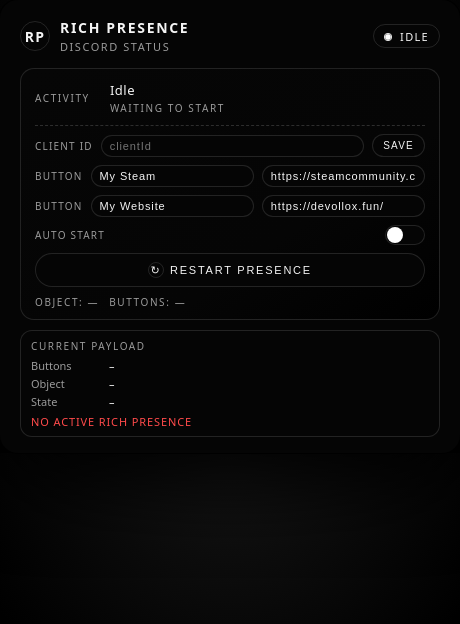
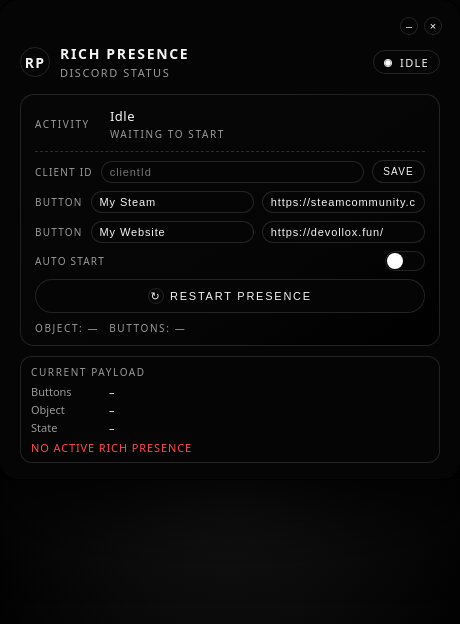
Before and after one commit to Devollox/cosmic-rich-presence, an Electron app: page index.html in a window 460 px wide. Drawn offline with Linux system fonts and the light colour scheme; no server answers.

Commit message:
Update index.html

```diff
--- a/index.html
+++ b/index.html
@@ -315,10 +315,51 @@
 				text-transform: uppercase;
 				color: var(--danger);
 			}
+
+			.titlebar {
+				height: 28px;
+				display: flex;
+				align-items: center;
+				justify-content: space-between;
+				-webkit-app-region: drag;
+				margin: -8px -10px 6px;
+				padding: 4px 8px 0;
+			}
+
+			.titlebar-buttons {
+				display: flex;
+				gap: 6px;
+				-webkit-app-region: no-drag;
+			}
+
+			.titlebar-btn {
+				width: 18px;
+				height: 18px;
+				border-radius: 999px;
+				border: 1px solid var(--border);
+				background: #050505;
+				color: var(--text);
+				font-size: 11px;
+				line-height: 1;
+				padding: 0;
+				cursor: pointer;
+			}
+			.titlebar-btn:hover {
+				background: #ffffff;
+				color: #000000;
+			}
 		</style>
 	</head>
 	<body>
 		<div class="app">
+			<div class="titlebar">
+				<div class="titlebar-drag-region"></div>
+				<div class="titlebar-buttons">
+					<button id="window-minimize" class="titlebar-btn">–</button>
+					<button id="window-close" class="titlebar-btn">×</button>
+				</div>
+			</div>
+
 			<div class="top-bar">
 				<div class="top-left">
 					<div class="logo-circle">RP</div>
```
